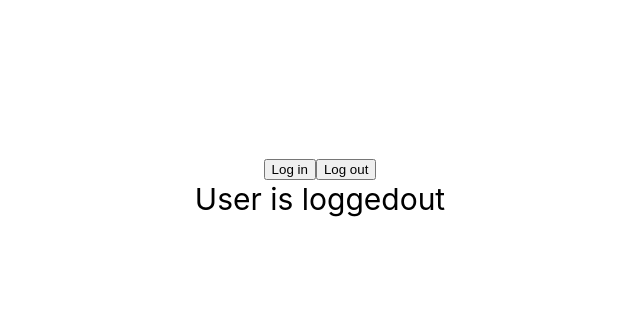
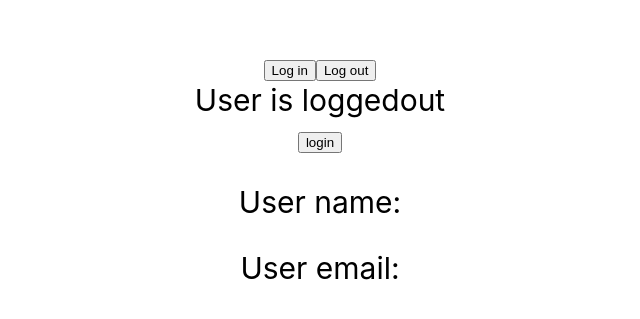
Before and after one commit to poojagarva28/react-with-typescript-basics, a React (Create React App) app: page / in a window 1280 px wide. Shown: the part 219-538 px from the top of the page, without its empty margins (320-960 px from the left). Built offline with nearby package versions, Linux system fonts and the light colour scheme.

Commit message:
useState type assertion

```diff
--- a/src/App.tsx
+++ b/src/App.tsx
@@ -2,6 +2,7 @@ import "./App.css";
 import { Button } from "./components/Events/Button";
 import { Input } from "./components/Events/Input";
 import LoggedIn from "./components/state/LoggedIn";
+import User from "./components/state/User";
 import { Container } from "./components/style/Container";
 
 // Basic Types
@@ -74,6 +75,7 @@ function App() {
 
       {/* state */}
       <LoggedIn />
+      <User />
     </div>
   );
 }
--- a/src/components/state/User.tsx
+++ b/src/components/state/User.tsx
@@ -6,7 +6,7 @@ type AuthUser = {
 };
 
 const User = () => {
-  const [user, setUser] = useState<AuthUser | null>(null);
+  const [user, setUser] = useState<AuthUser | null>({} as AuthUser);
 
   const loginhandler = () => {
     setUser({
@@ -14,13 +14,13 @@ const User = () => {
       email: "poojagarva123@gmail.com",
     });
   };
-  const logoutHandler = () => {
-    setUser(null);
-  };
+  //   const logoutHandler = () => {
+  //     setUser(null);
+  //   };
   return (
     <>
       <button onClick={loginhandler}>login</button>
-      <button onClick={logoutHandler}>log out</button>
+      {/* <button onClick={logoutHandler}>log out</button> */}
       <p>User name: {user?.name}</p>
       <p>User email: {user?.email}</p>
     </>
```
